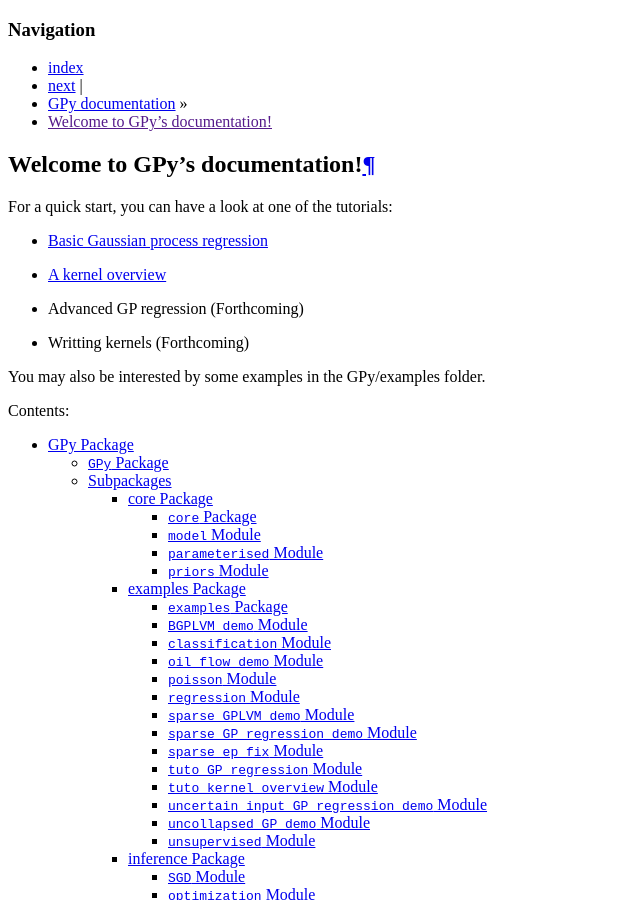
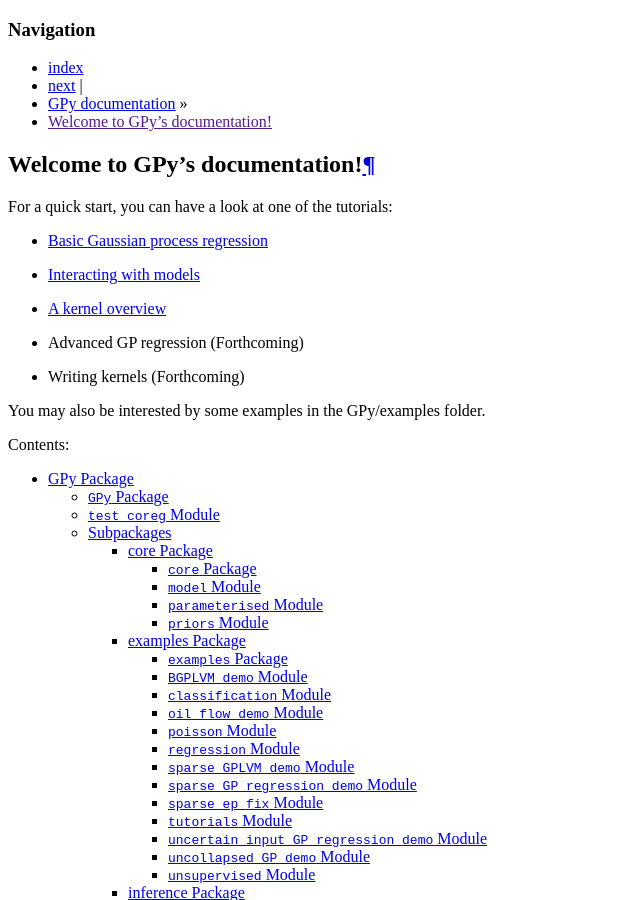
Before and after one commit to SheffieldML/GPy, a Sphinx documentation site: the page built from doc/index.rst, in a window 1280 px wide and 900 px high. Shown: the whole window, without its empty margins (0-640 px from the left). Built offline with Sphinx 7.4.7, drawn with Linux system fonts in a browser that asks for light colours; formulas are drawn with MathJax 3; pages that are not in the unit, such as notebooks, are missing from menus.

Commit message:
a small demo for model tutorial

```diff
--- a/doc/GPy.examples.rst
+++ b/doc/GPy.examples.rst
@@ -73,18 +73,10 @@
     :undoc-members:
     :show-inheritance:
 
-:mod:`tuto_GP_regression` Module
---------------------------------
+:mod:`tutorials` Module
+-----------------------
 
-.. automodule:: GPy.examples.tuto_GP_regression
-    :members:
-    :undoc-members:
-    :show-inheritance:
-
-:mod:`tuto_kernel_overview` Module
-----------------------------------
-
-.. automodule:: GPy.examples.tuto_kernel_overview
+.. automodule:: GPy.examples.tutorials
     :members:
     :undoc-members:
     :show-inheritance:
--- a/doc/index.rst
+++ b/doc/index.rst
@@ -8,9 +8,10 @@
 For a quick start, you can have a look at one of the tutorials:
 
 * `Basic Gaussian process regression <tuto_GP_regression.html>`_
+* `Interacting with models <tuto_interacting_with_models.html>`_
 * `A kernel overview <tuto_kernel_overview.html>`_
 * Advanced GP regression (Forthcoming)
-* Writting kernels (Forthcoming)
+* Writing kernels (Forthcoming)
 
 You may also be interested by some examples in the GPy/examples folder.
 
```
Also changed, not shown: doc/GPy.rst (+9 -0 lines), 1 other file.
